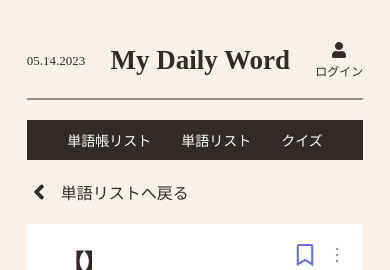
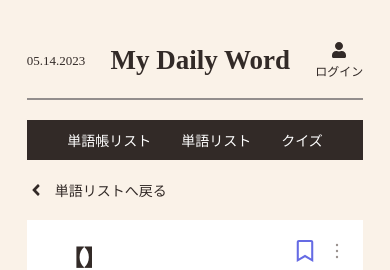
Before and after one commit to JiwonChoi1017/my-daily-word, a Next.js app: page /vocabulary/detail/1/1 in a window 390 px wide. Shown: the top 270 px of the page. Built offline with nearby package versions, Linux system fonts and the light colour scheme; no server answers; the database is empty.

Commit message:
一覧ページへ戻るリンクのcss修正

```diff
--- /dev/null
+++ b/components/vocabulary/word/detail/GoBackLink.tsx
@@ -0,0 +1,34 @@
+import { GoBackIcon } from "@/components/icon/Icon";
+import Link from "next/link";
+import React from "react";
+import classes from "@/styles/GoBackLink.module.css";
+
+/** Props. */
+interface Props {
+  /** ローディング中か. */
+  isLoading: boolean;
+  /** url. */
+  url: string;
+}
+
+/**
+ * 一覧画面へ戻るリンク.
+ *
+ * @param {Props} props.
+ * @returns {JSX.Element} 一覧画面へ戻るリンク.
+ */
+const GoBackLink = ({ isLoading, url }: Props) => {
+  // 読み込む中であれば、空要素をリターン
+  if (isLoading) {
+    return <></>;
+  }
+
+  return (
+    <Link href={url} className={classes.goBackLink}>
+      <GoBackIcon />
+      単語リストへ戻る
+    </Link>
+  );
+};
+
+export default GoBackLink;
--- a/components/vocabulary/word/detail/VocabularyWordDetail.tsx
+++ b/components/vocabulary/word/detail/VocabularyWordDetail.tsx
@@ -1,12 +1,11 @@
-import { GoBackIcon, WordIcon } from "@/components/icon/Icon";
-
 import Card from "@/components/ui/Card";
 import Examples from "./Examples";
-import Link from "next/link";
+import GoBackLink from "./GoBackLink";
 import Loader from "@/components/layout/Loader";
 import React from "react";
 import Title from "@/components/ui/Title";
 import { Word } from "@/types/Vocabulary";
+import { WordIcon } from "@/components/icon/Icon";
 import { useRouter } from "next/router";
 
 /** Props. */
@@ -52,16 +51,6 @@ const VocabularyWordDetail = ({
   const onClickDeleteLinkHandler = () => {
     deleteWord();
   };
-  // 前のページへ戻るリンク要素
-  const goBackLinkElement = !isLoading && (
-    <Link
-      href={`/vocabulary/list/${bookId}?page=1`}
-      className="alignItemsCenter link"
-    >
-      <GoBackIcon />
-      単語リストへ戻る
-    </Link>
-  );
   // 意味リスト
   const meaningList = meanings.map((meaning, index) => {
     return (
@@ -74,7 +63,11 @@ const VocabularyWordDetail = ({
 
   return (
     <>
-      {goBackLinkElement}
+      {/* 一覧画面へ戻るリンク */}
+      <GoBackLink
+        isLoading={isLoading}
+        url={`/vocabulary/list/${bookId}?page=1`}
+      />
       <Card>
         {isLoading ? (
           <Loader />
--- /dev/null
+++ b/styles/GoBackLink.module.css
@@ -0,0 +1,12 @@
+.goBackLink {
+  display: flex !important;
+  align-items: center;
+  color: #322a27;
+  text-decoration: none;
+}
+
+@media screen and (max-width: 480px) {
+  .goBackLink {
+    font-size: 14px;
+  }
+}
--- a/styles/Icon.module.css
+++ b/styles/Icon.module.css
@@ -107,6 +107,12 @@
   margin-right: 10px;
 }
 
+@media screen and (max-width: 480px) {
+  .goBackIcon {
+    font-size: 18px;
+  }
+}
+
 .correctAnswerIcon {
   margin-left: 10px;
   color: #28d97eeb;
--- a/styles/globals.css
+++ b/styles/globals.css
@@ -102,11 +102,6 @@ ul {
   float: right;
 }
 
-.link {
-  color: #322a27;
-  text-decoration: none;
-}
-
 .errorMsg {
   color: red;
   font-size: 14px;
```
